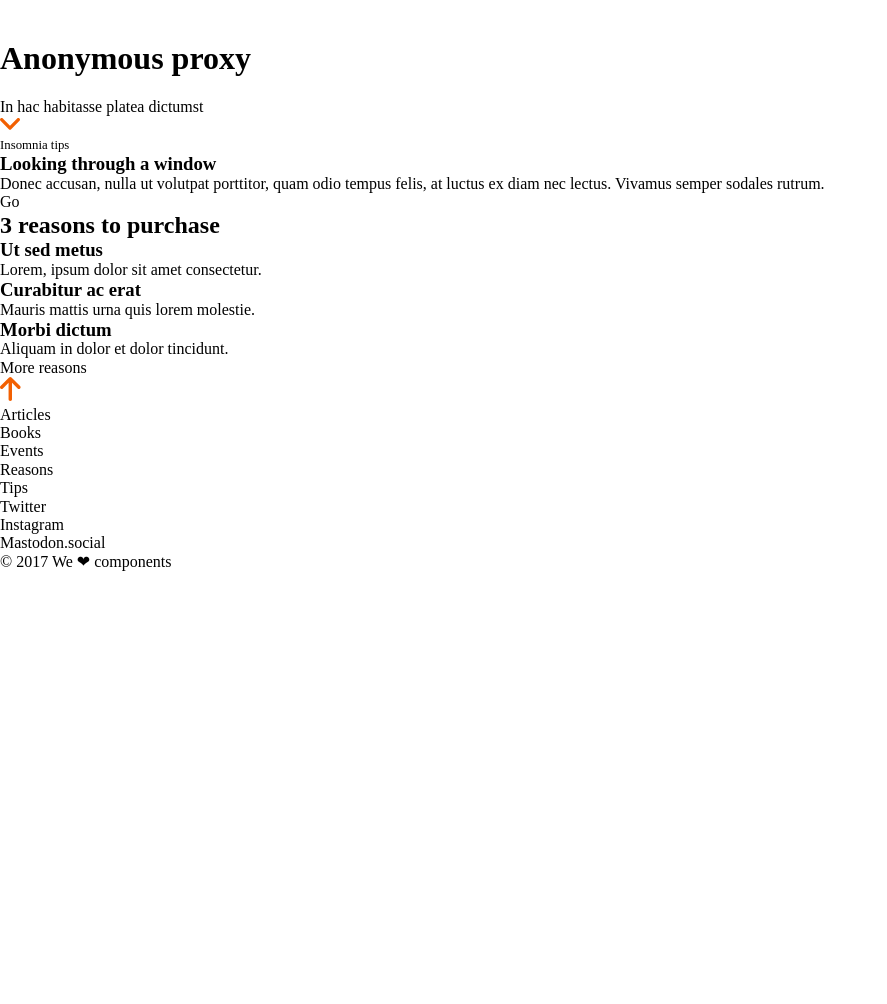
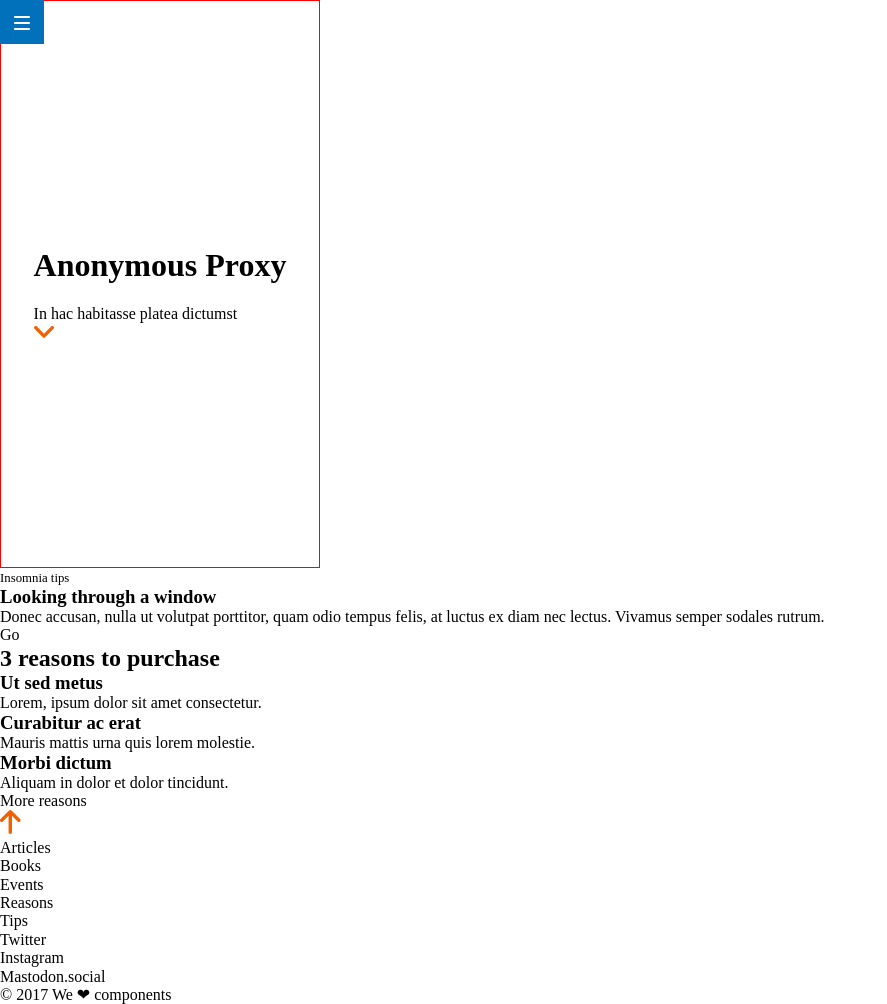
Before and after one commit to conchaasensio/modulo-1-evaluacion-final-conchaasensiomr, a website: page src/html/index.html in a window 1280 px wide. Shown: the whole page, without its empty margins (0-887 px from the left). Before the commit the page ends 800 px from the top, so only its background shows below. Drawn offline with nearby package versions, Linux system fonts and the light colour scheme; files that its build step writes are made by us from their sources; files whose address does not match are found by name.

Commit message:
Add styles to wrapper and header in header partial

```diff
--- a/src/html/partials/header.html
+++ b/src/html/partials/header.html
@@ -1,5 +1,6 @@
 <header class="page__header">
   <div class="wrapper">
+    <section class="header">
       <div class="header-container">
         <a
           class="header-button"
@@ -9,8 +10,12 @@
           <img src="./assets/images/ico-menu.svg" />
         </a>
       </div>
+    </section>
     <section class="hero">
-      <h1>Anonymous proxy</h1>
+      <h1>
+        <span>Anonymous</span>
+        <span>Proxy</span>
+      </h1>
       <span>In hac habitasse platea dictumst</span>
       <div class="button-hero-container">
         <a
--- a/src/scss/layout/_header.scss
+++ b/src/scss/layout/_header.scss
@@ -1,2 +1,31 @@
 .page__header {
+  width: 320px;
+  height: 568px;
+  border: 1px solid red;
+
+  .wrapper {
+    display: flex;
+    flex-direction: column;
+    justify-content: center;
+    align-items: center;
+    padding: 0 15px;
+    height: 100%;
+  }
+
+  .header {
+    .header-container {
+      width: 44px;
+      height: 44px;
+      background-color: $color-head;
+      text-align: center;
+      padding: 16px 14px;
+      position: fixed;
+      top: 0;
+      left: 0;
+    }
+
+    .img {
+      width: 100%;
+    }
+  }
 }
```
Lines whose indentation alone changed are shown as unchanged.
